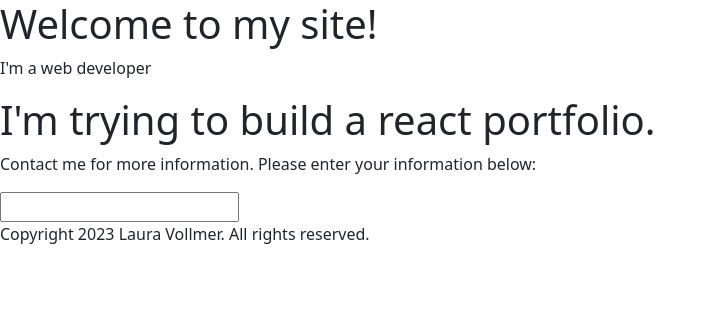
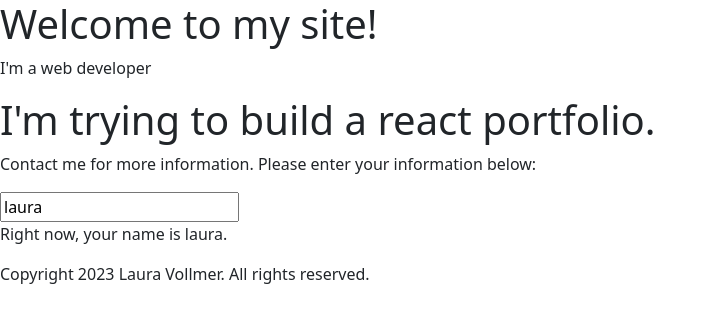
Before and after one commit to lavollmer/react-personal-website, a React (Vite) app: page / in a window 1280 px wide. Shown: the top 322 px of the page, without its empty margins (0-716 px from the left). Built offline with nearby package versions, Linux system fonts and the light colour scheme.

Commit message:
practicing coding react

```diff
--- a/src/components/Contact.jsx
+++ b/src/components/Contact.jsx
@@ -1,14 +1,29 @@
+import { useState } from "react";
+
 export default function Contact() {
+  const [contactInfo, setContactInfo] = useState("laura");
+
+  function handleInputChange(event) {
+    setContactInfo(event.target.value);
+  }
+
   return (
     <>
       <div>
         <p>
-          Contact me for more information. Please enter your information below:{" "}
+          Contact me for more information. Please enter your information below:
         </p>
       </div>
       <form>
-        <input type="text" name="name" />
+        <input
+          type="text"
+          name="name"
+          value={contactInfo}
+          onChange={handleInputChange}
+        />
       </form>
+
+      <p>Right now, your name is {contactInfo}.</p>
     </>
   );
 }
```
